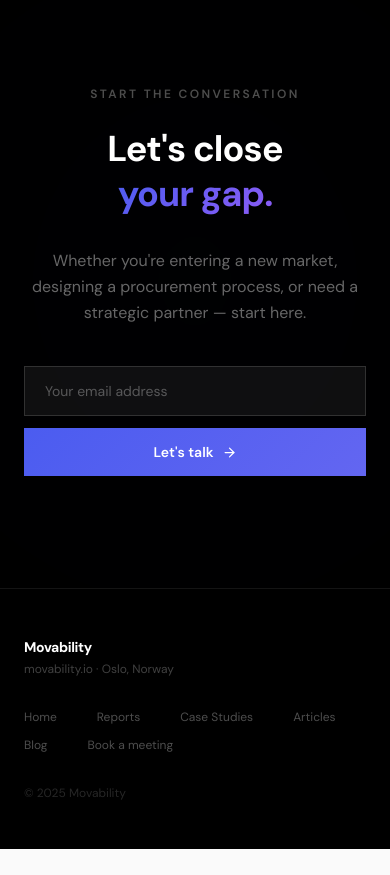
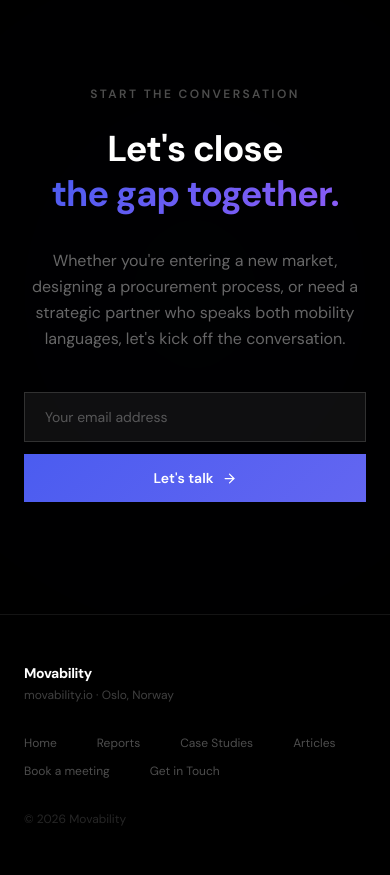
Before and after one commit to lars233/movability-site, a React (Vite) app in the folder artifacts/movability-site/: page /contact in a window 390 px wide. Shown: the part 1360-2235 px from the top of the page. Before the commit the page ends 2209 px from the top, so only its background shows below. Built offline with nearby package versions, Linux system fonts and the light colour scheme; no server answers.

Commit message:
Inner pages read the closing CTA and menu from the CMS

```diff
--- a/artifacts/movability-site/src/components/site-footer.tsx
+++ b/artifacts/movability-site/src/components/site-footer.tsx
@@ -1,25 +1,95 @@
 import { Link } from "wouter";
 import { ArrowRight } from "lucide-react";
+import { useHomepageContent } from "@/lib/site-content";
 
 const BLUE = "#4B5CF0";
 
+/**
+ * The closing call-to-action and footer shown on every page except the
+ * landing page (which renders its own copy of the same sections).
+ *
+ * Both read the CMS "Closing CTA" and "Navigation" sections, so editing the
+ * wording once in the admin changes it everywhere rather than only on the
+ * homepage.
+ */
 export default function SiteFooter() {
+  const content = useHomepageContent();
+  const cta = content.section("cta");
+  const footerLinks = content.items("footer_links");
+
   return (
     <>
       <section className="py-28 px-6 bg-black text-white relative overflow-hidden">
-        <div className="absolute inset-0 opacity-[0.05] blur-[160px] pointer-events-none" style={{ background: `radial-gradient(ellipse at 50% 50%, ${BLUE}, transparent 70%)` }} />
+        <div
+          className="absolute inset-0 opacity-[0.05] blur-[160px] pointer-events-none"
+          style={{ background: `radial-gradient(ellipse at 50% 50%, ${BLUE}, transparent 70%)` }}
+        />
         <div className="relative max-w-4xl mx-auto text-center">
-          <p className="text-xs font-semibold uppercase tracking-[0.2em] text-white/30 mb-6">Start the conversation</p>
-          <h2 className="text-4xl md:text-6xl font-bold mb-8 leading-tight">Let's close<br /><span style={{ backgroundImage: `linear-gradient(135deg, ${BLUE}, #8B5CF6)`, WebkitBackgroundClip: "text", WebkitTextFillColor: "transparent" }}>your gap.</span></h2>
-          <p className="text-base text-white/40 max-w-md mx-auto mb-10 leading-relaxed">Whether you're entering a new market, designing a procurement process, or need a strategic partner — start here.</p>
-          <div className="flex flex-col sm:flex-row gap-3 max-w-md mx-auto"><input type="email" placeholder="Your email address" className="flex-1 px-5 py-3.5 text-sm bg-white/[0.06] border border-white/[0.14] text-white placeholder:text-white/30 focus:outline-none focus:border-white/30 transition-colors" /><button className="px-6 py-3.5 text-sm font-semibold text-white flex items-center gap-2 justify-center hover:opacity-90 transition-opacity" style={{ background: `linear-gradient(135deg, ${BLUE}, #6366F1)` }}>Let's talk <ArrowRight size={15} /></button></div>
+          <p className="text-xs font-semibold uppercase tracking-[0.2em] text-white/30 mb-6">
+            {cta.eyebrow}
+          </p>
+          <h2 className="text-4xl md:text-6xl font-bold mb-8 leading-tight">
+            {cta.headline}
+            <br />
+            <span
+              style={{
+                backgroundImage: `linear-gradient(135deg, ${BLUE}, #8B5CF6)`,
+                WebkitBackgroundClip: "text",
+                WebkitTextFillColor: "transparent",
+              }}
+            >
+              {cta.headlineAccent}
+            </span>
+          </h2>
+          <p className="text-base text-white/40 max-w-xl mx-auto mb-10 leading-relaxed">
+            {cta.body}
+          </p>
+          <div className="flex flex-col sm:flex-row gap-3 max-w-md mx-auto">
+            <input
+              type="email"
+              placeholder={cta.emailPlaceholder}
+              className="flex-1 px-5 py-3.5 text-sm bg-white/[0.06] border border-white/[0.14] text-white placeholder:text-white/30 focus:outline-none focus:border-white/30 transition-colors"
+            />
+            <button
+              className="px-6 py-3.5 text-sm font-semibold text-white flex items-center gap-2 justify-center hover:opacity-90 transition-opacity"
+              style={{ background: `linear-gradient(135deg, ${BLUE}, #6366F1)` }}
+            >
+              {cta.buttonLabel} <ArrowRight size={15} />
+            </button>
+          </div>
         </div>
       </section>
+
       <footer className="border-t border-white/[0.08] py-12 px-6 bg-black">
         <div className="max-w-7xl mx-auto flex flex-col md:flex-row justify-between items-start gap-8">
-          <div><p className="text-sm font-bold tracking-tight text-white mb-1">Movability</p><p className="text-xs text-white/25">movability.io · Oslo, Norway</p></div>
-          <div className="flex flex-wrap gap-x-10 gap-y-3">{[{ l: "Home", h: "/final" }, { l: "Reports", h: "/reports" }, { l: "Case Studies", h: "/case-studies" }, { l: "Articles", h: "/articles" }, { l: "Blog", h: "/blog" }, { l: "Book a meeting", h: "/final#fn-contact" }].map((x) => (<Link key={x.l} href={x.h} className="text-xs text-white/30 hover:text-white transition-colors">{x.l}</Link>))}</div>
-          <p className="text-xs text-white/15">© 2025 Movability</p>
+          <div>
+            <p className="text-sm font-bold tracking-tight text-white mb-1">Movability</p>
+            <p className="text-xs text-white/25">movability.io · Oslo, Norway</p>
+          </div>
+          <div className="flex flex-wrap gap-x-10 gap-y-3">
+            {footerLinks.map((link) =>
+              link.external ? (
+                <a
+                  key={link.label}
+                  href={link.href}
+                  target="_blank"
+                  rel="noopener noreferrer"
+                  className="text-xs text-white/30 hover:text-white transition-colors"
+                >
+                  {link.label}
+                </a>
+              ) : (
+                <Link
+                  key={link.label}
+                  href={link.href}
+                  className="text-xs text-white/30 hover:text-white transition-colors"
+                >
+                  {link.label}
+                </Link>
+              ),
+            )}
+          </div>
+          <p className="text-xs text-white/15">© {new Date().getFullYear()} Movability</p>
         </div>
       </footer>
     </>
--- a/artifacts/movability-site/src/components/site-nav.tsx
+++ b/artifacts/movability-site/src/components/site-nav.tsx
@@ -3,17 +3,17 @@ import { Link, useLocation } from "wouter";
 import { AnimatePresence, motion } from "framer-motion";
 import { Menu, X, ArrowRight } from "lucide-react";
 import MovabilityLogo from "@/components/movability-logo";
+import { useHomepageContent } from "@/lib/site-content";
 
 const BLUE = "#4B5CF0";
 
-const NAV_LINKS = [
-  { label: "Home", href: "/" },
-  { label: "Reports", href: "/reports" },
-  { label: "Case Studies", href: "/case-studies" },
-  { label: "Articles", href: "/articles" },
-];
+export default function SiteNav() {
+  // Menu links and the button come from the CMS "Navigation" section, so the
+  // inner pages stay in step with the landing page.
+  const content = useHomepageContent();
+  const navText = content.section("nav");
+  const NAV_LINKS = content.items("nav_links");
 
-export default function SiteNav() {
   const [scrolled, setScrolled] = useState(false);
   const [menuOpen, setMenuOpen] = useState(false);
   const [location] = useLocation();
@@ -60,11 +60,11 @@ export default function SiteNav() {
             </Link>
           ))}
           <Link
-            href="/contact"
+            href={navText.ctaHref}
             className="ml-2 h-10 px-5 text-sm font-semibold text-white flex items-center gap-2 whitespace-nowrap hover:opacity-90 transition-opacity"
             style={{ background: `linear-gradient(135deg, ${BLUE}, #6366F1)` }}
           >
-            Get in Touch <ArrowRight size={14} />
+            {navText.ctaLabel} <ArrowRight size={14} />
           </Link>
         </nav>
 
@@ -97,12 +97,12 @@ export default function SiteNav() {
               </Link>
             ))}
             <Link
-              href="/contact"
+              href={navText.ctaHref}
               onClick={() => setMenuOpen(false)}
               className="inline-flex w-fit h-11 px-5 items-center gap-2 text-sm font-semibold text-white"
               style={{ background: `linear-gradient(135deg, ${BLUE}, #6366F1)` }}
             >
-              Get in Touch <ArrowRight size={14} />
+              {navText.ctaLabel} <ArrowRight size={14} />
             </Link>
           </motion.div>
         )}
```
